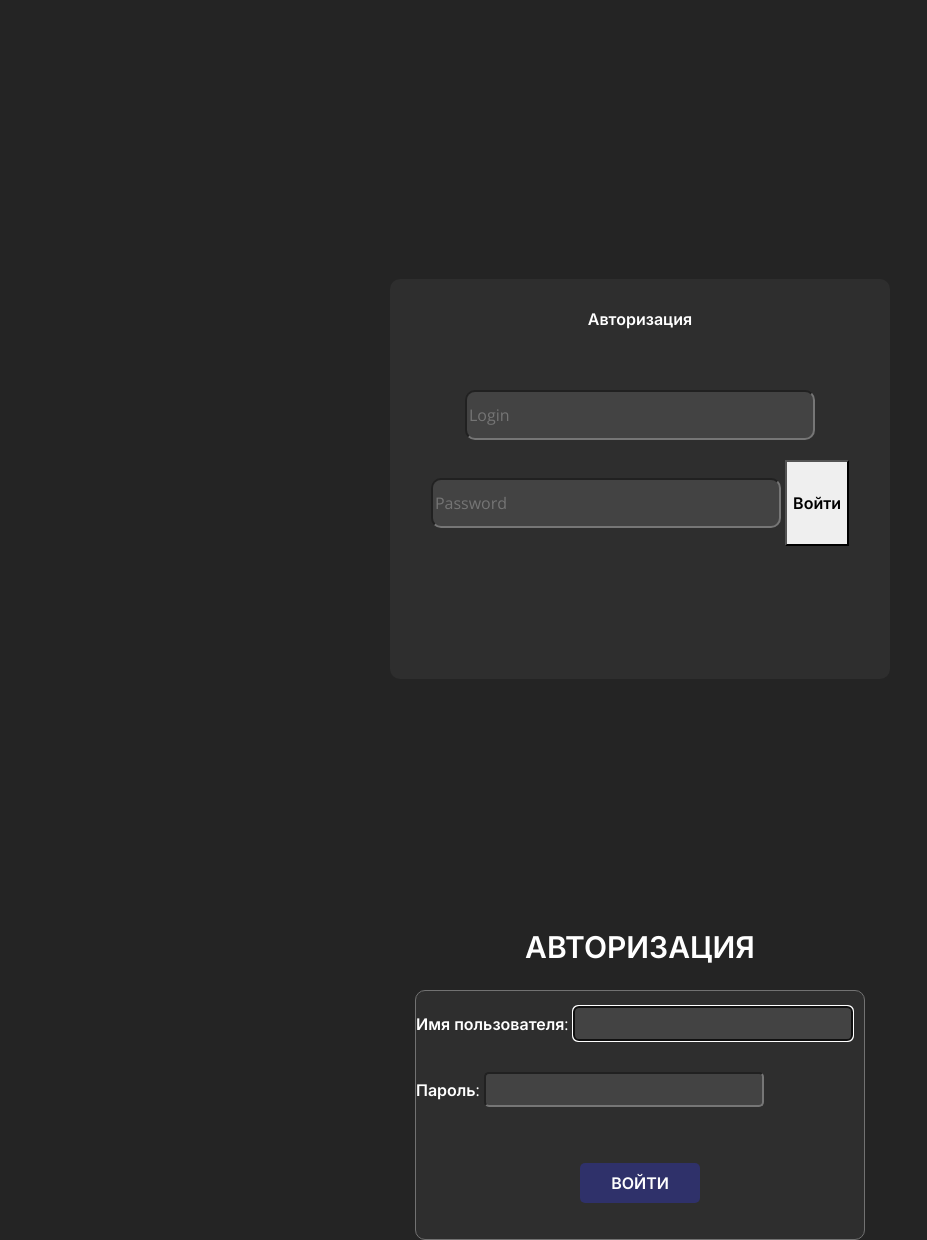
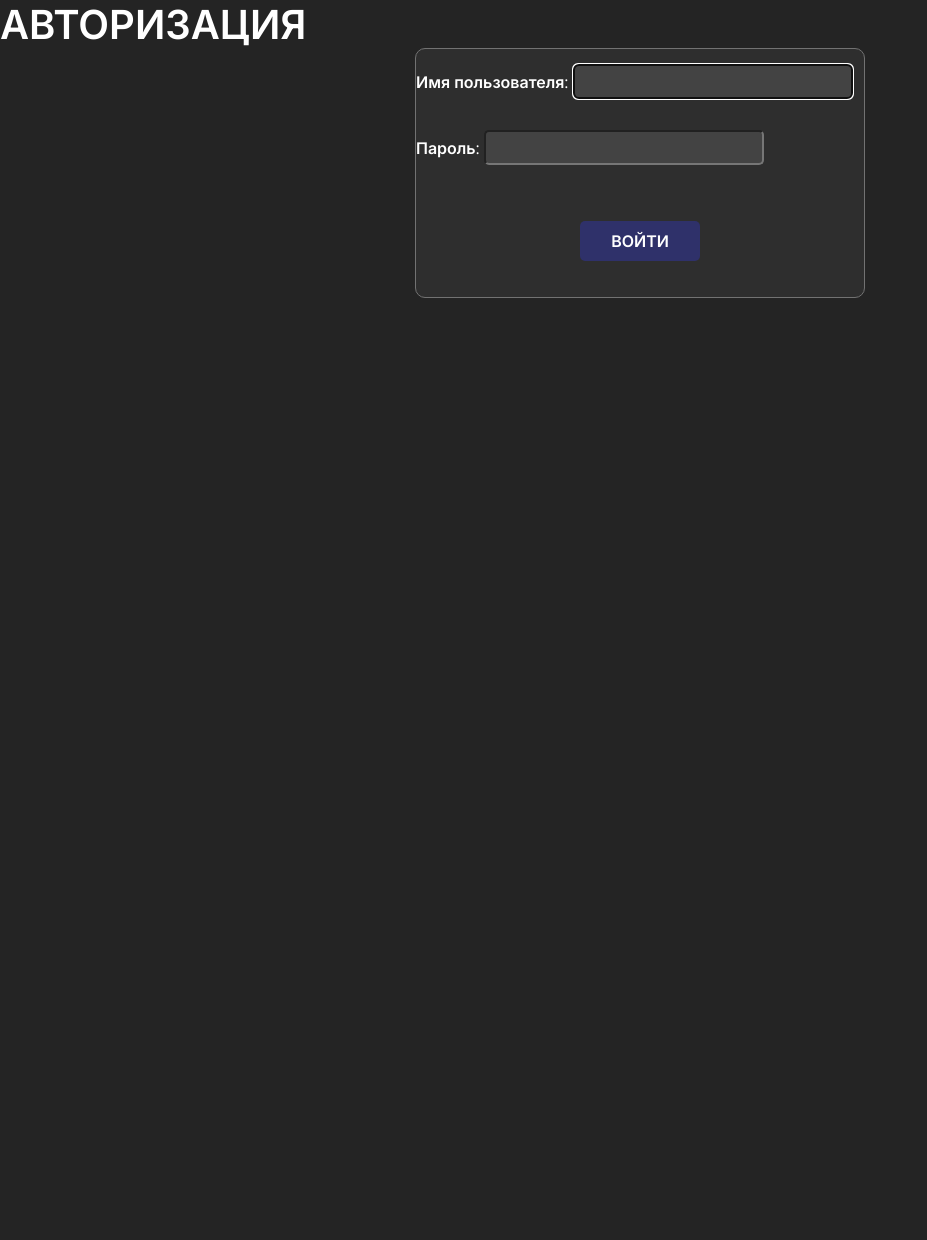
Before and after one commit to Dim-Nike/School_66, a Django app: page /login/ in a window 1280 px wide. Shown: the whole page, without its empty margins (0-927 px from the left). After the commit the page ends 298 px from the top, so only its background shows below. Run offline with Django 4.2, Linux system fonts and the light colour scheme; some libraries are stand-ins or nearby versions.

Commit message:
del login

```diff
--- a/School/User/templates/User/login.html
+++ b/School/User/templates/User/login.html
@@ -21,15 +21,7 @@
     <header id="header" class="header_login">
 
     </header>
-    <section id="section" class="section_login">
-        <div class="container">
-            <form class="authorization" action="/" method="post">
-                {% csrf_token %}
-                <p>Авторизация</p>
-                <input name="login" required type="email" class="input_lg" placeholder="Login" />
-                <input name="password" required minlength="4" class="input_ps" placeholder="Password" />
-                <button type="submit">Войти</button>
-            </form>
+
 
 
         </div>
```
